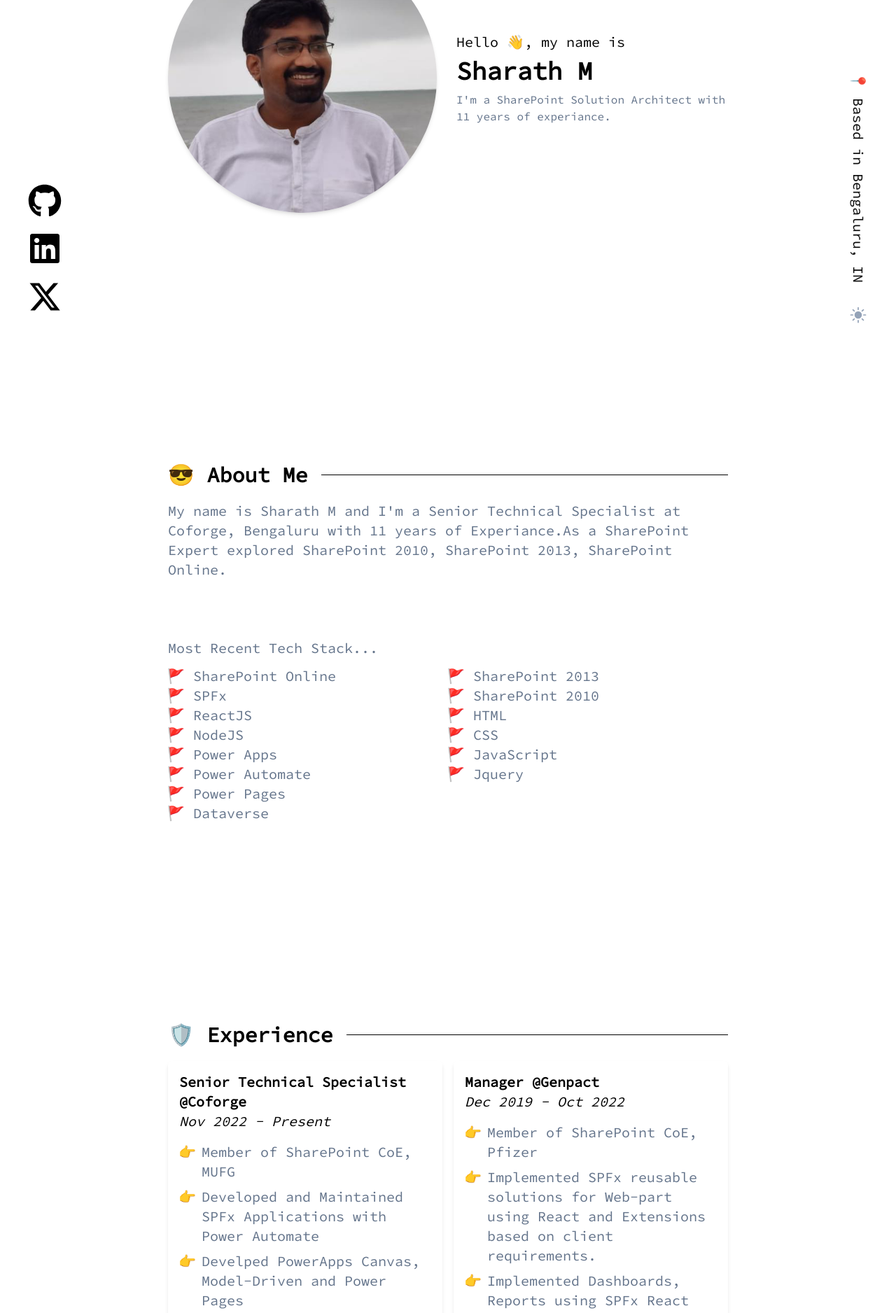
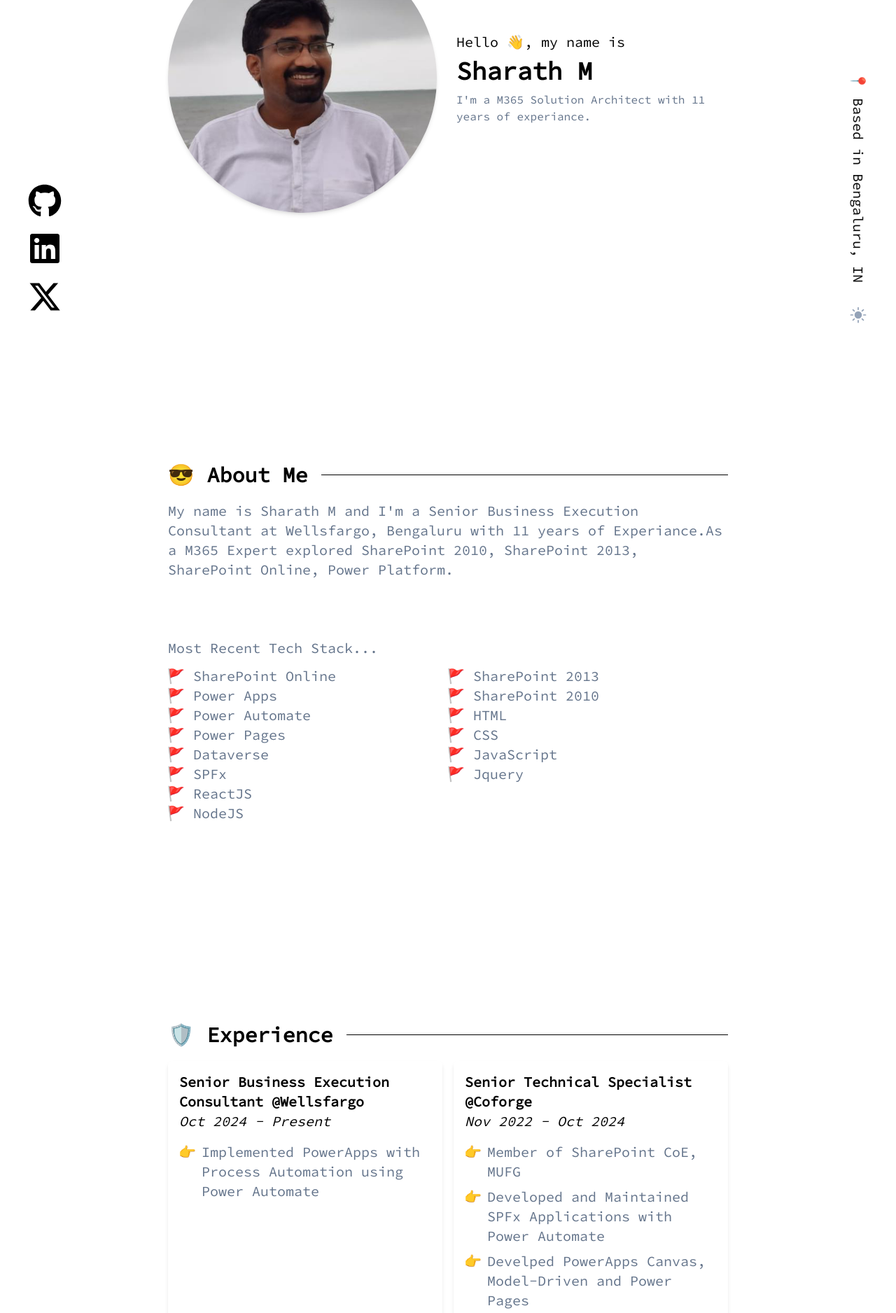
Before and after one commit to SharathNaik/sp_portfolio, a Vue app: page / in a window 1280 px wide. Shown: the part 320-2196 px from the top of the page at 70% size. Built offline with nearby package versions, Linux system fonts and the light colour scheme.

Commit message:
New Job Updates.

```diff
--- a/src/portfolio.js
+++ b/src/portfolio.js
@@ -23,7 +23,7 @@
 const greeting = {
     intro: "Hello 👋, my name is",
     name: "Sharath M",
-    message: "I'm a SharePoint Solution Architect with 11 years of experiance.",
+    message: "I'm a M365 Solution Architect with 11 years of experiance.",
     basedLocation: "Bengaluru, IN",
     resumeLink: "https://drive.google.com/file/d/1wJAYaw2d3i0sPILqqqjFlHY30j95AC66/view?usp=sharing", // recommended: google drive file share link (change to "anyone on the internet can view")
     logo: {
@@ -45,18 +45,18 @@
 // --- 😎 About Section ---
 const about = {
     autobiography: [
-        "My name is Sharath M and I'm a Senior Technical Specialist at Coforge, Bengaluru with 11 years of Experiance.As a SharePoint Expert explored SharePoint 2010, SharePoint 2013, SharePoint Online.",
+        "My name is Sharath M and I'm a Senior Business Execution Consultant at Wellsfargo, Bengaluru with 11 years of Experiance.As a M365 Expert explored SharePoint 2010, SharePoint 2013, SharePoint Online, Power Platform.",
         ""
     ], // Separated items are paragraphs
     techStack: [
         "SharePoint Online",
-        "SPFx",
-        "ReactJS",
-        "NodeJS",
         "Power Apps",
         "Power Automate",
         "Power Pages",
         "Dataverse",
+        "SPFx",
+        "ReactJS",
+        "NodeJS",
         "SharePoint 2013",
         "SharePoint 2010",
         "HTML",
@@ -72,12 +72,29 @@
 // --- 🛡️ Experience Section ---
 const experiences = [
     {
+        position: "Senior Business Execution Consultant",
+        company: {
+            name: "Wellsfargo",
+            link: "https://www.wellsfargo.com/"
+        },
+        duration: "Oct 2024 - Present",
+        bulletPoints: [
+            "Implemented PowerApps with Process Automation using Power Automate"
+        ],
+        hashtags: [
+            "SharePoint Online",
+            "PowerApps",
+            "Dataverse",
+            "Power Automate",
+        ]
+    },
+    {
         position: "Senior Technical Specialist",
         company: {
             name: "Coforge",
             link: "https://www.coforge.com/"
         },
-        duration: "Nov 2022 - Present",
+        duration: "Nov 2022 - Oct 2024",
         bulletPoints: [
             "Member of SharePoint CoE, MUFG",
             "Developed and Maintained SPFx Applications with Power Automate",
@@ -291,6 +308,16 @@
 // --- 💻 Work Section (Projects) ---
 const works = [
     {
+        projectName: "Business Process Improvement",
+        yearCompleted: "10/2024 to Present",
+        role: "Business Process Execution Consultant",
+        client: "",
+        clientLink: "",
+        description: "Developed and Implemented Business Process Applications with Process Optiomization.",
+        techStack: "PowerApps, Power Automate, Power Pages, Dataverse",
+        alignLeft: true
+    },
+    {
         projectName: "Regional Document Management System",
         yearCompleted: "11/2022 to 04/2024",
         role: "Solution Architect",
```
